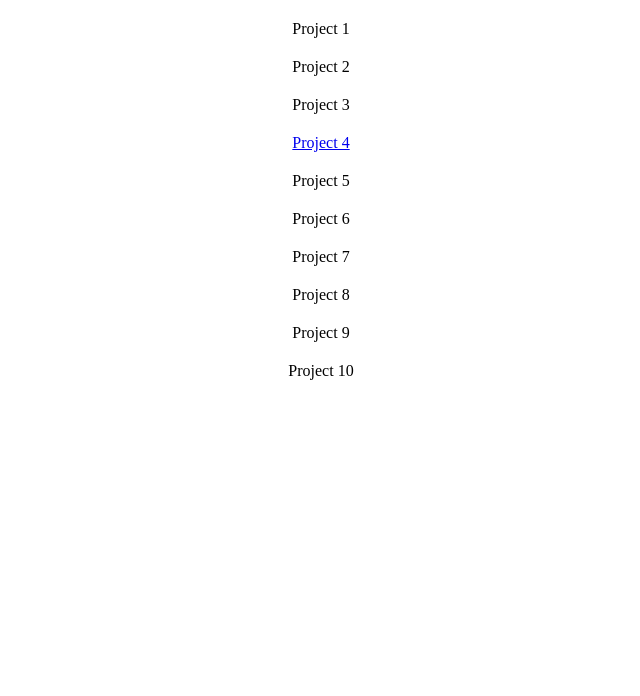
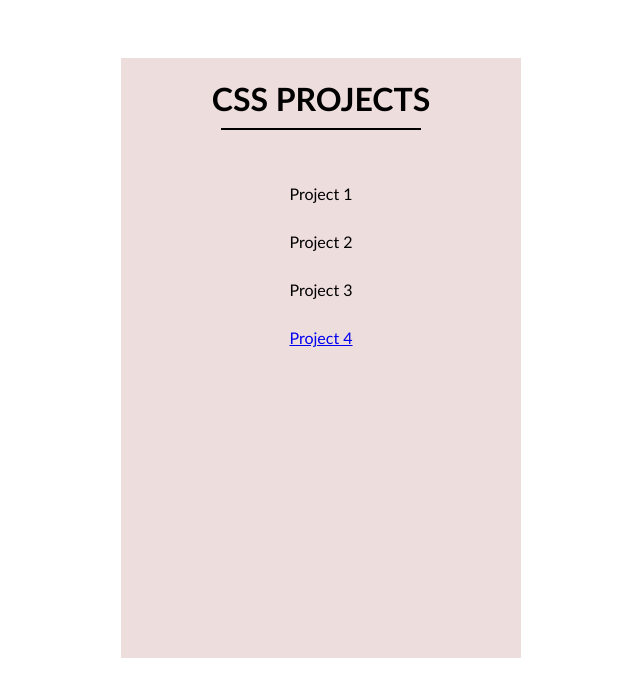
Before and after one commit to canwefly89/project-container, a plain HTML site: page index.html in a window 1280 px wide. Shown: the whole page, without its empty margins (319-959 px from the left). Drawn offline with Linux system fonts and the light colour scheme.

Commit message:
reverse index

```diff
--- a/index.html
+++ b/index.html
@@ -8,15 +8,14 @@
     <title>Project Container</title>
   </head>
   <body>
-    <span>Project 1  </span>
-    <span>Project 2  </span>
-    <span>Project 3  </span>
-    <span><a href="project4/project4.html">Project 4<a></span>
-    <span>Project 5  </span>
-    <span>Project 6  </span>
-    <span>Project 7  </span>
-    <span>Project 8  </span>
-    <span>Project 9  </span>
-    <span>Project 10  </span>
+    <div class="css">
+      <h1>CSS Projects</h1>
+      <ul class="css__project__container">
+      <li class="css__project project-first">Project 1</li>
+      <li class="css__project">Project 2</li>
+      <li class="css__project">Project 3</li>
+      <li class="css__project"><a href="project4/project4.html">Project 4<a></li>
+    </ul>
+    </div>
   </body>
 </html>
--- a/style.css
+++ b/style.css
@@ -1,5 +1,56 @@
-span {
-  display: block;
-  margin: 20px;
+* {
+  box-sizing: border-box;
+}
+
+h2,
+h3,
+h4,
+h5,
+h6,
+p,
+ul,
+li,
+div {
+  margin: 0;
+  padding: 0;
+}
+
+body {
+  height: 100vh;
+  display: flex;
+  justify-content: center;
+  font-family: "Trebuchet MS", "Lucida Sans Unicode", "Lucida Grande",
+    "Lucida Sans", Arial, sans-serif;
+}
+
+h1 {
   text-align: center;
+  text-transform: uppercase;
+  margin-bottom: 10px;
 }
+
+.css {
+  width: 400px;
+  height: 600px;
+  margin: 50px 20px 0 20px;
+  background-color: #edd;
+}
+
+.css__project__container {
+  display: flex;
+  flex-direction: column;
+  justify-content: space-around;
+  align-items: center;
+}
+
+.css__project {
+  list-style: none;
+  text-align: center;
+  line-height: 3;
+  width: 200px;
+}
+
+.project-first {
+  padding-top: 40px;
+  border-top: 2px solid #000;
+}
```
